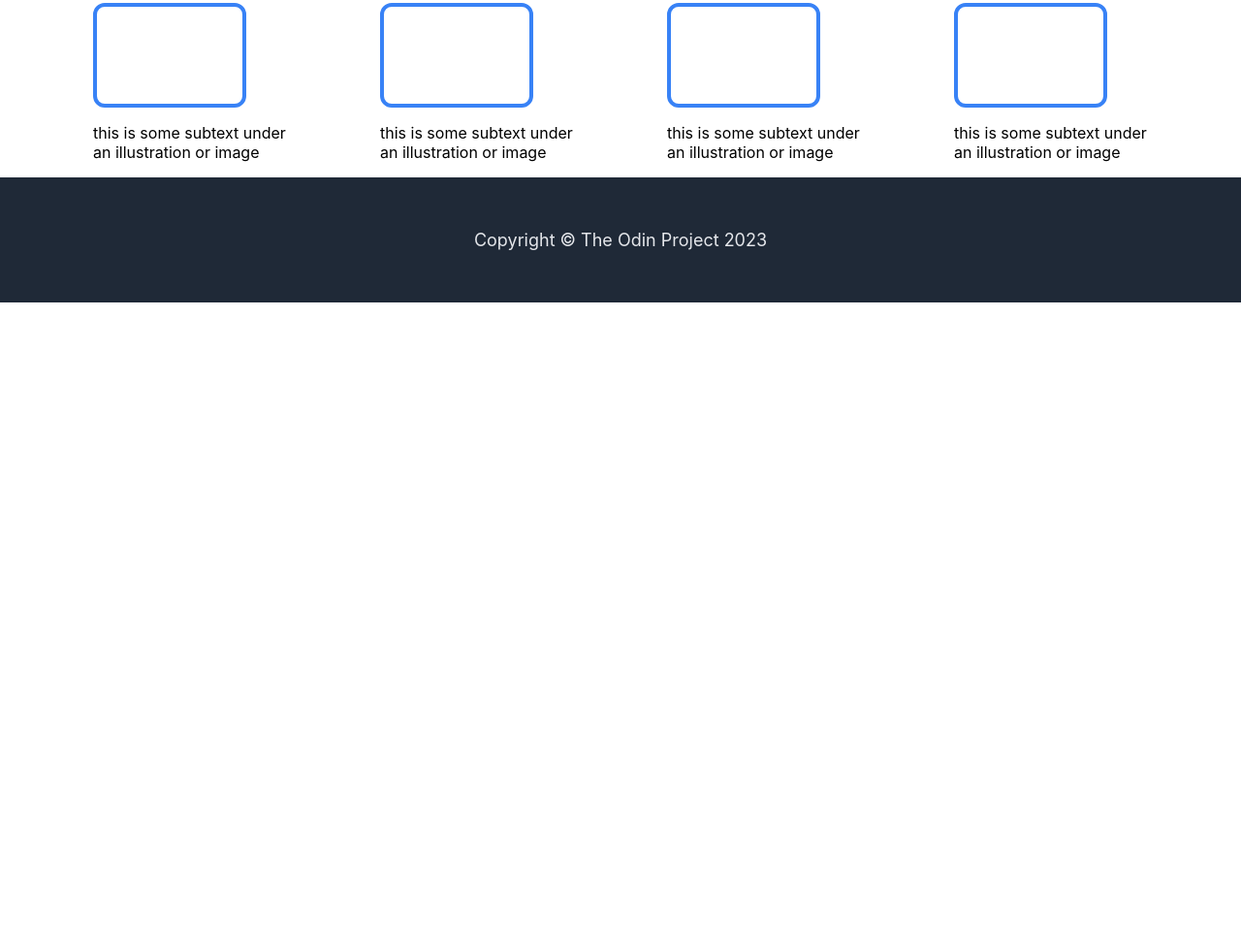
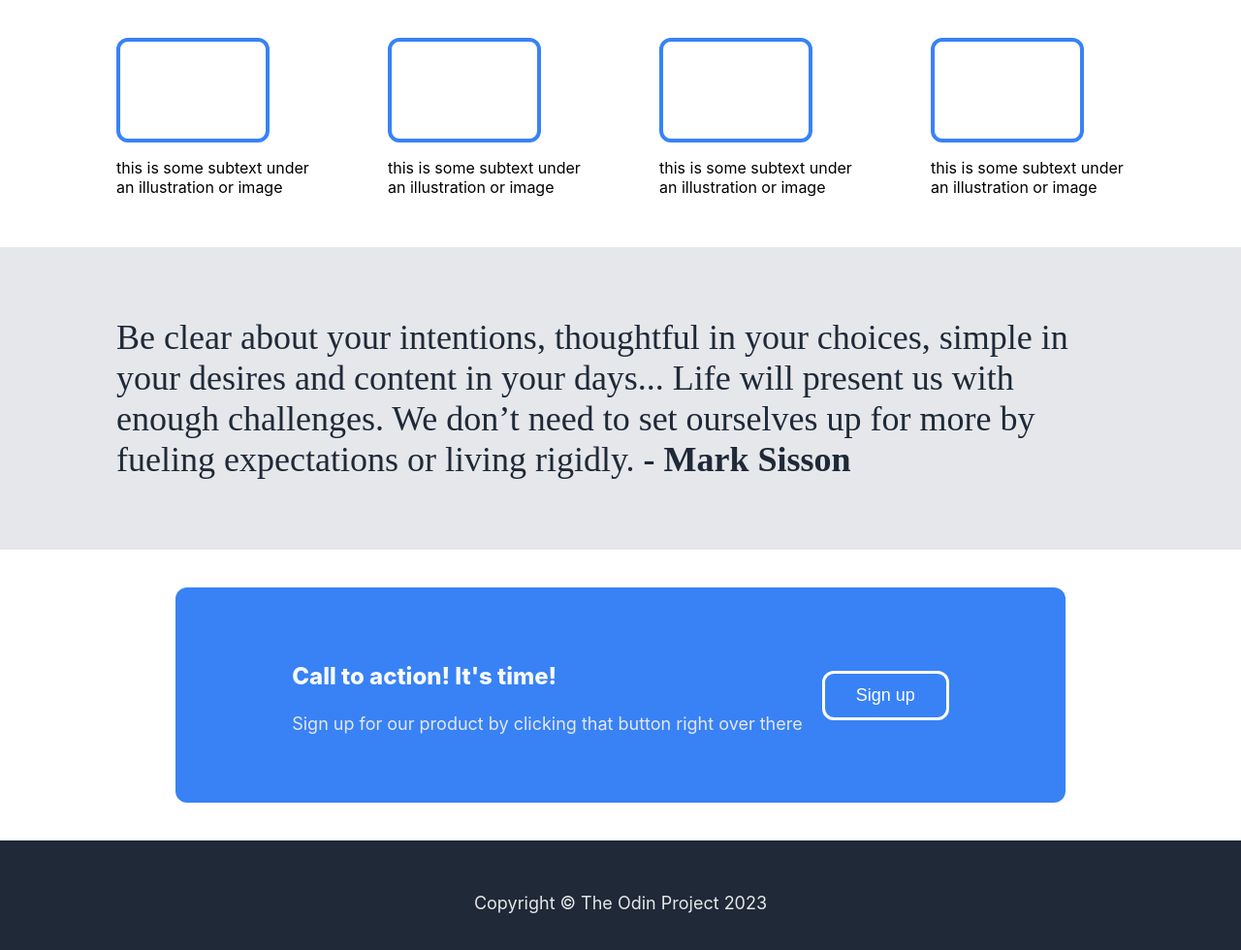
Before and after one commit to vytcka/odin-landing-page, a plain HTML site: page index.html in a window 1280 px wide. Shown: the part 562-1542 px from the top of the page at 97% size. Before the commit the page ends 874 px from the top, so only its background shows below. Drawn offline with Linux system fonts and the light colour scheme.

Commit message:
Add action call to sign up

```diff
--- a/css/styles.css
+++ b/css/styles.css
@@ -90,8 +90,9 @@ a, .secondary-text {
 }
 
 .illustrations {
+    padding: 36px 120px;
     display: flex;
-    justify-content: space-evenly;
+    justify-content: space-between;
     flex-wrap: wrap;
     background-color: white;
 }
@@ -107,3 +108,30 @@ a, .secondary-text {
     height: 100px;
     width: 150px;
 }
+
+.quote {
+    padding: 36px 120px;
+    background-color: #E5E7EB;
+    color:#1F2937;
+    font-size: 36px;
+    font-family: 'light italic';
+}
+
+.action-call-container {
+    display: flex;
+    align-items: center;
+    justify-content: center;
+    background-color: white;
+    height: 300px;
+}
+
+.action-call {
+    padding: 36px 120px;
+    background-color: #3882F6;
+    border-radius: 12px;
+    height: 150px;
+    display: flex;
+    align-items: center;
+    justify-content: center;
+    gap: 20px;
+}
--- a/index.html
+++ b/index.html
@@ -56,6 +56,22 @@
             </div>
         </div>
 
+        <div class="quote">
+            <p>Be clear about your intentions, thoughtful in your choices, simple in your desires and content in your days... Life will present us with enough challenges. We don’t need to set ourselves up for more by fueling expectations or living rigidly. <strong>- Mark Sisson</strong></p>
+        </div>
+
+        <div class="action-call-container">
+            <div class="action-call">
+                <div>
+                    <p class="logo">Call to action! It's time!</p>
+                    <p class="secondary-text">Sign up for our product by clicking that button right over there</p>
+                </div>
+                <div>
+                    <button style="border: 3px solid white;">Sign up</button>
+                </div>
+            </div>
+        </div>
+
         <div class="footer">
             <p class="secondary-text">Copyright © The Odin Project 2023</p>
         </div>
```
